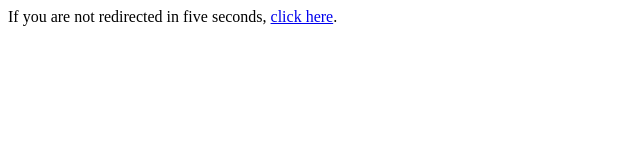
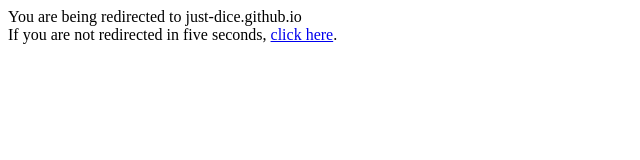
Before and after one commit to TRX-dev386/trx-dev386.github.io, a plain HTML site: page index.html in a window 1280 px wide. Shown: the whole page, without its empty margins (0-640 px from the left). Drawn offline with Linux system fonts and the light colour scheme.

Commit message:
Update index.html

```diff
--- a/index.html
+++ b/index.html
@@ -2,5 +2,5 @@
   <meta http-equiv="refresh" content="5; URL=https://just-dice.github.io/" />
 </head>
 <body>
-  <p>If you are not redirected in five seconds, <a href="https://just-dice.github.io//">click here</a>.</p>
+  <p>You are being redirected to just-dice.github.io<br>If you are not redirected in five seconds, <a href="https://just-dice.github.io//">click here</a>.</p>
 </body>
```
